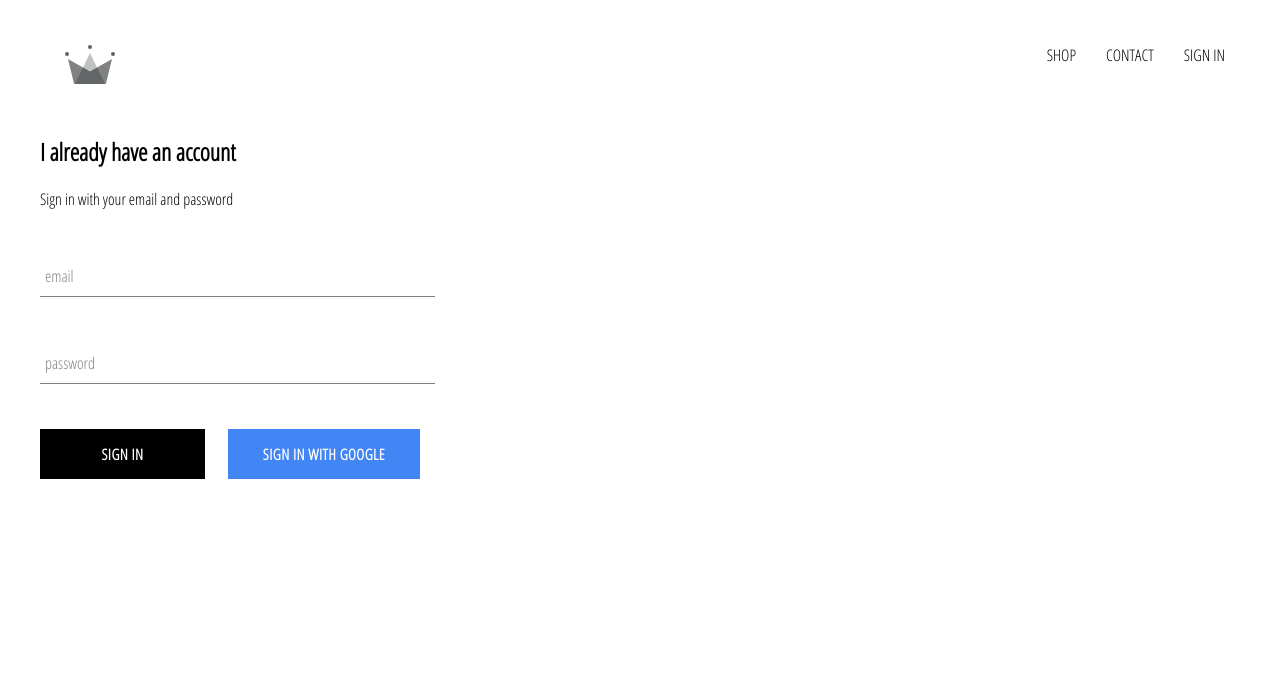
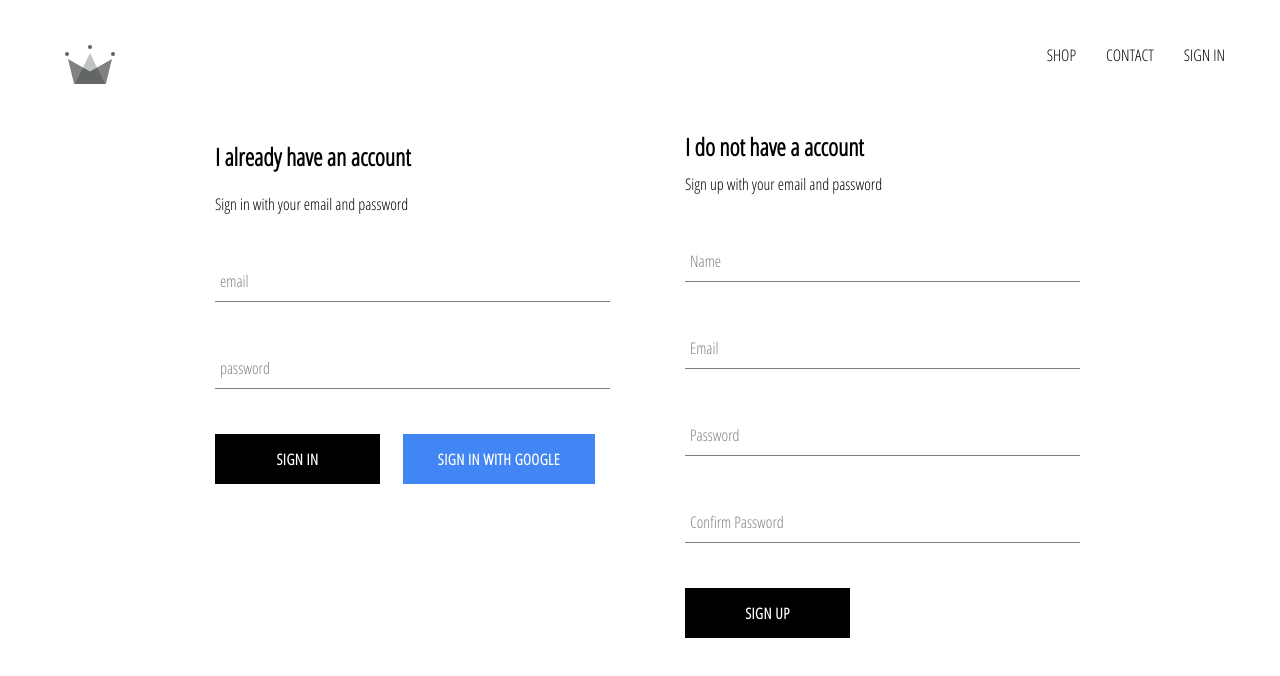
Before and after one commit to maccamer11/clothing-app, a React (Create React App) app: page /signin in a window 1280 px wide. Shown: the top 676 px of the page. Built offline with nearby package versions, Linux system fonts and the light colour scheme; no server answers.

Commit message:
signup page with firebase

```diff
--- a/src/App.js
+++ b/src/App.js
@@ -7,7 +7,7 @@
 import ShopPage from './pages/shop/shop.component';
 import Header from './components/header/header.component';
 import SignInAndSignUpPage from './pages/sign-in-and-signup/sign-in-and-sign-up.component';
-import { auth } from './firebase/firebase.utils';
+import { auth, createUserProfileDocument } from './firebase/firebase.utils';
 
 
 
@@ -20,14 +20,26 @@
     }
   }
 
-  unssubscribeFromAuth = null
+  unsubscribeFromAuth = null
 
   componentDidMount() {
-    this.unssubscribeFromAuth = auth.onAuthStateChanged(user => {
-      this.setState({ currentUser: user });
+    this.unsubscribeFromAuth = auth.onAuthStateChanged(async userAuth => {
+      if (userAuth) {
+        const userRef = await createUserProfileDocument(userAuth);
 
-      console.log(user)
-    })
+        userRef.onSnapshot(snapShot => {
+          this.setState({
+            currentUser: {
+              id: snapShot.id,
+              ...snapShot.data()
+            }
+          });
+          console.log(this.state)
+        });
+      }
+
+      this.setState({ currentUser: userAuth });
+    });
   }
 
   componentWillUnmount() {
--- /dev/null
+++ b/src/components/sign-up/sign-up.component.jsx
@@ -0,0 +1,103 @@
+import React from 'react';
+
+import FormInput from '../form-input/form-input.component';
+import CustomButton from '../custom-button/custom-button.component';
+
+import { auth, createUserProfileDocument } from '../../firebase/firebase.utils';
+
+import './sign-up.styles.scss'
+
+class SignUp extends React.Component {
+    constructor() {
+        super();
+
+        this.state = {
+            displayName: '',
+            email: '',
+            password: '',
+            confirmPassword: ''
+        };
+    }
+
+    handleSubmit = async event => {
+        event.preventDefault();
+
+        const { displayName, email, password, confirmPassword } = this.state;
+
+        if (password !== confirmPassword) {
+            alert("passwords don't match");
+            return;
+        }
+
+        try {
+            const { user } = await auth.createUserWithEmailAndPassword(
+                email,
+                password
+            );
+
+            await createUserProfileDocument(user, { displayName });
+
+            this.setState({
+                displayName: '',
+                email: '',
+                password: '',
+                confirmPassword: ''
+            });
+        } catch (error) {
+            console.error(error);
+        }
+    };
+
+    handleChange = event => {
+        const { name, value } = event.target;
+
+        this.setState({ [name]: value });
+    };
+
+    render() {
+        const { displayName, email, password, confirmPassword } = this.state;
+        return (
+            <div className='sign-up'>
+                <h2 className='title'>I do not have a account</h2>
+                <span>Sign up with your email and password</span>
+                <form className='sign-up-form' onSubmit={this.handleSubmit}>
+                    <FormInput
+                        type='text'
+                        name='displayName'
+                        value={displayName}
+                        onChange={this.handleChange}
+                        label='Name'
+                        required
+                    />
+                    <FormInput
+                        type='email'
+                        name='email'
+                        value={email}
+                        onChange={this.handleChange}
+                        label='Email'
+                        required
+                    />
+                    <FormInput
+                        type='password'
+                        name='password'
+                        value={password}
+                        onChange={this.handleChange}
+                        label='Password'
+                        required
+                    />
+                    <FormInput
+                        type='password'
+                        name='confirmPassword'
+                        value={confirmPassword}
+                        onChange={this.handleChange}
+                        label='Confirm Password'
+                        required
+                    />
+                    <CustomButton type='submit'>SIGN UP</CustomButton>
+                </form>
+            </div>
+        );
+    }
+}
+
+export default SignUp;
--- /dev/null
+++ b/src/components/sign-up/sign-up.styles.scss
@@ -0,0 +1,9 @@
+.sign-up {
+    display: flex;
+    flex-direction: column;
+    width: 380px;
+
+    .title {
+      margin: 10px 0;
+    }
+  }
--- a/src/firebase/firebase.utils.js
+++ b/src/firebase/firebase.utils.js
@@ -15,6 +15,29 @@
     measurementId: "G-T1YVH5CNPR"
 };
 
+export const createUserProfileDocument = async (userAuth, additionalData) => {
+    if (!userAuth) return;
+
+    const userRef = firestore.doc(`users/${userAuth.uid}`)
+
+    const snapShot = await userRef.get();
+
+    if (!snapShot.exists) {
+        const { displayName, email } = userAuth;
+        const createdAt = new Date();
+
+        try {
+            await userRef.set({
+                displayName, email,
+                createdAt
+            })
+        } catch (error) {
+            console.log('error creating user', error.message)
+        }
+    }
+    return userRef;
+}
+
 firebase.initializeApp(config);
 
 export const auth = firebase.auth();
--- a/src/pages/sign-in-and-signup/sign-in-and-sign-up.component.jsx
+++ b/src/pages/sign-in-and-signup/sign-in-and-sign-up.component.jsx
@@ -1,12 +1,14 @@
 import React from 'react';
 
 import SignIn from '../../components/sign-in/sign-in.component';
+import SignUp from '../../components/sign-up/sign-up.component';
 
 import './sign-in-and-sign-up.styles.scss';
 
 const SignInAndSignUpPage = () => (
     <div className='sign-in-and-sign-up'>
         <SignIn />
+        <SignUp />
     </div>
 )
 
--- a/src/pages/sign-in-and-signup/sign-in-and-sign-up.styles.scss
+++ b/src/pages/sign-in-and-signup/sign-in-and-sign-up.styles.scss
@@ -0,0 +1,6 @@
+.sign-in-and-sign-up {
+    width: 850px;
+    display: flex;
+    justify-content: space-between;
+    margin: 30px auto;
+}
```
